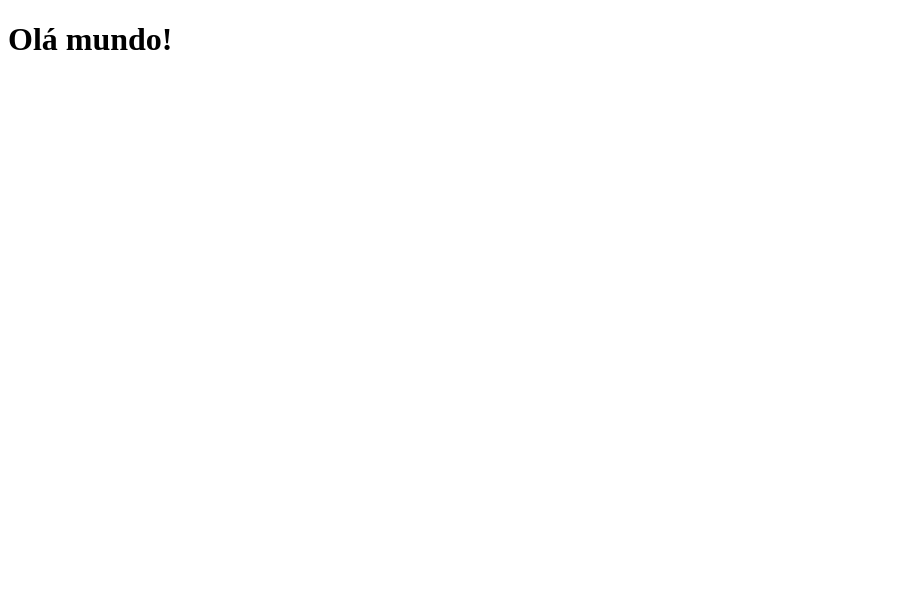
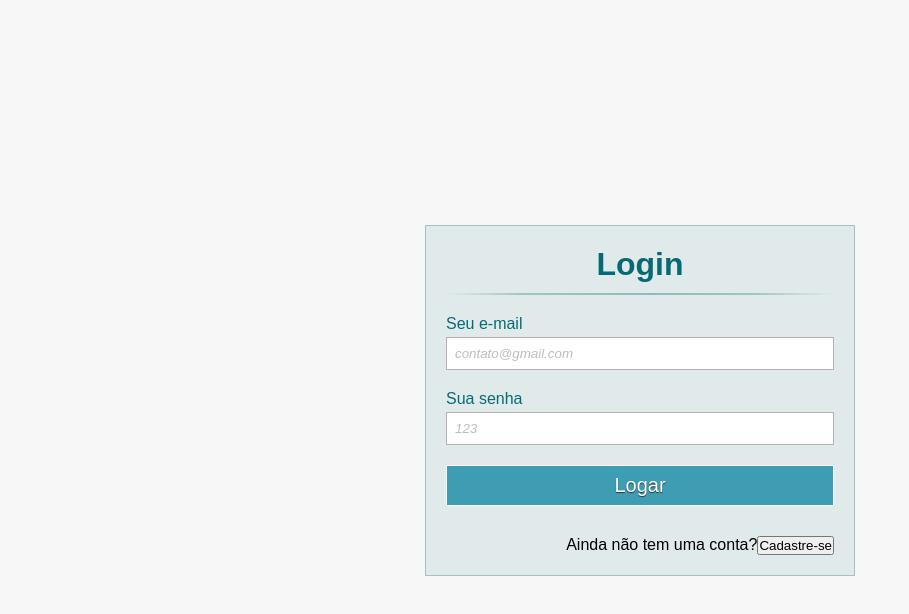
Before and after one commit to UP-Value-Solucoes/teste_estagio, a React (Vite) app in the folder frontend/tela-login/: page / in a window 1280 px wide. Shown: the top 614 px of the page, without its empty margins (0-909 px from the left). Built offline with nearby package versions, Linux system fonts and the light colour scheme.

Commit message:
feat: construção layout

```diff
--- a/frontend/tela-login/package.json
+++ b/frontend/tela-login/package.json
@@ -10,9 +10,11 @@
     "preview": "vite preview"
   },
   "dependencies": {
+    "json-server": "^0.17.4",
     "react": "^18.2.0",
     "react-dom": "^18.2.0",
     "react-hook-form": "^7.48.2",
+    "react-router-dom": "^6.20.0",
     "styled-components": "^6.1.1"
   },
   "devDependencies": {
--- a/frontend/tela-login/src/App.tsx
+++ b/frontend/tela-login/src/App.tsx
@@ -1,9 +1,16 @@
-function App() {
+import { BrowserRouter } from "react-router-dom";
+import { ThemeProvider } from "styled-components";
+import { Router } from "./Router";
+import { defaultTheme } from "./styles/themes/default";
+import { GlobalStyle } from "./styles/global";
+
+export function App() {
   return (
-    <>
-      <h1>Olá mundo!</h1>
-    </>
+    <ThemeProvider theme={defaultTheme}>
+      <BrowserRouter>
+        <Router />
+      </BrowserRouter>
+      <GlobalStyle />
+    </ThemeProvider>
   );
 }
-
-export default App;
--- /dev/null
+++ b/frontend/tela-login/src/Router.tsx
@@ -0,0 +1,13 @@
+import { Routes, Route } from "react-router-dom";
+import { Home } from "./pages/home";
+import { DefaultLayout } from "./layout/DefaultLayout";
+
+export function Router() {
+  return (
+    <Routes>
+      <Route path="/" element={<DefaultLayout />}>
+        <Route path="/" element={<Home />} />
+      </Route>
+    </Routes>
+  );
+}
--- /dev/null
+++ b/frontend/tela-login/src/layout/DefaultLayout/index.tsx
@@ -0,0 +1,5 @@
+import { Outlet } from "react-router-dom";
+
+export function DefaultLayout() {
+  return <Outlet />;
+}
--- a/frontend/tela-login/src/main.tsx
+++ b/frontend/tela-login/src/main.tsx
@@ -1,6 +1,6 @@
 import React from "react";
 import ReactDOM from "react-dom/client";
-import App from "./App.tsx";
+import { App } from "./App.tsx";
 
 ReactDOM.createRoot(document.getElementById("root")!).render(
   <React.StrictMode>
--- /dev/null
+++ b/frontend/tela-login/src/pages/home.tsx
@@ -0,0 +1,30 @@
+import {
+  ContainerForm,
+  ContainerInput,
+  FooterContainer,
+  Main,
+  SubmitButton,
+} from "./styles";
+
+export function Home() {
+  return (
+    <Main>
+      <ContainerForm>
+        <h1>Login</h1>
+        <ContainerInput>
+          <label>Seu e-mail</label>
+          <input type="text" placeholder="contato@gmail.com" />
+        </ContainerInput>
+        <ContainerInput>
+          <label>Sua senha</label>
+          <input type="password" placeholder="123" />
+        </ContainerInput>
+        <SubmitButton>Logar</SubmitButton>
+        <FooterContainer>
+          <p>Ainda não tem uma conta?</p>
+          <button>Cadastre-se</button>
+        </FooterContainer>
+      </ContainerForm>
+    </Main>
+  );
+}
--- /dev/null
+++ b/frontend/tela-login/src/pages/styles.ts
@@ -0,0 +1,81 @@
+import styled from "styled-components";
+
+export const Main = styled.main`
+  display: flex;
+  justify-content: center;
+  align-items: center;
+  height: 100vh;
+`;
+
+export const ContainerForm = styled.div`
+  display: flex;
+  gap: 20px;
+  flex-direction: column;
+  padding: 20px;
+  width: 430px;
+  background: ${(props) => props.theme["blue-gray-200"]};
+  border: 1px solid rgba(147, 184, 189, 0.8);
+
+  @media screen and (max-width: 453px) {
+    margin: 10px;
+  }
+
+  h1 {
+    text-align: center;
+    color: ${(props) => props.theme["green-800"]};
+    font-family: Arial, sans-serif;
+    font-weight: bold;
+  }
+
+  h1:after {
+    content: " ";
+    display: block;
+    width: 100%;
+    height: 2px;
+    margin-top: 10px;
+    background: linear-gradient(
+      to right,
+      transparent 0%,
+      rgba(147, 184, 189, 0.8) 20%,
+      rgba(147, 184, 189, 1) 53%,
+      rgba(147, 184, 189, 0.8) 79%,
+      transparent 100%
+    );
+  }
+`;
+
+export const ContainerInput = styled.div`
+  display: flex;
+  flex-direction: column;
+
+  label {
+    color: ${(props) => props.theme["green-800"]};
+    margin-bottom: 4px;
+  }
+
+  input {
+    border: 1px solid ${(props) => props.theme["gray-200"]};
+    padding: 8px;
+  }
+
+  input::placeholder {
+    color: #bebcbc;
+    font-style: italic;
+  }
+`;
+
+export const SubmitButton = styled.button`
+  background: rgb(61, 157, 179);
+  padding: 8px 5px;
+  color: #fff;
+  font-size: 20px;
+  border: 1px solid #fff;
+  margin-bottom: 10px;
+  text-shadow: 0 1px 1px #333;
+  cursor: pointer;
+`;
+
+export const FooterContainer = styled.footer`
+  display: flex;
+  justify-content: flex-end;
+`;
--- /dev/null
+++ b/frontend/tela-login/src/styles/global.ts
@@ -0,0 +1,13 @@
+import { createGlobalStyle } from "styled-components";
+
+export const GlobalStyle = createGlobalStyle`
+*{
+    margin: 0;
+    padding: 0;
+    box-sizing: border-box;
+    font-family: Arial,sans-serif;
+}
+body{
+    background: ${(props) => props.theme["white-200"]};
+}
+`;
--- /dev/null
+++ b/frontend/tela-login/src/styles/themes/default.ts
@@ -0,0 +1,12 @@
+export const defaultTheme = {
+  white: "#fff",
+
+  "white-200": "#f7f7f7",
+
+  "gray-200": "#b2b2b2",
+
+  "blue-gray-200": "#e1eaeb",
+
+  "green-700": "#405c60",
+  "green-800": "#066a75",
+} as const;
```
Also changed, not shown: frontend/tela-login/src/@types/styles.d.ts (added, +9 -0 lines), 1 other file (tests, documents, lock files or other folders).
